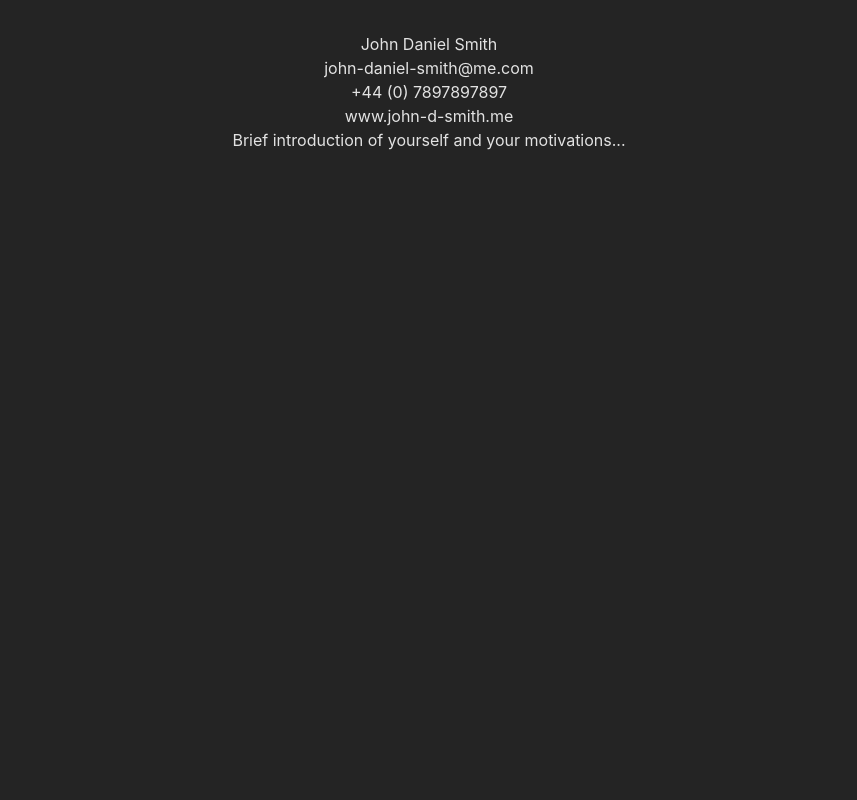
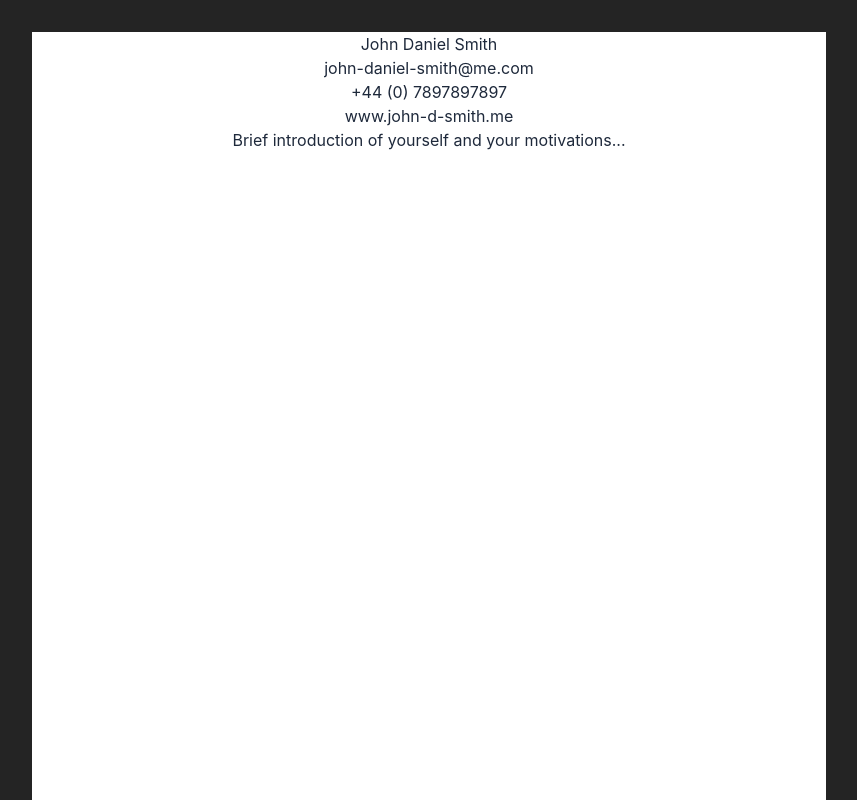
Before and after one commit to owen-addison/odin-react-cv-app, a React (Vite) app: page / in a window 1280 px wide. Shown: the top 800 px of the page, without its empty margins (211-1068 px from the left). Built offline with nearby package versions, Linux system fonts and the light colour scheme.

Commit message:
[style] Add div for CV preview and add tw classes

```diff
--- a/src/components/DisplayPreview.jsx
+++ b/src/components/DisplayPreview.jsx
@@ -1,6 +1,7 @@
 function DisplayPreview() {
   return (
     <>
+      <div id="cv-container" className="w-a4 h-a4 bg-white text-slate-800">
         <div className="personal-section">
           <div className="container">
             <h1 id="name">John Daniel Smith</h1>
@@ -18,6 +19,7 @@ function DisplayPreview() {
             </p>
           </div>
         </div>
+      </div>
     </>
   );
 }
```
Lines whose indentation alone changed are shown as unchanged.
